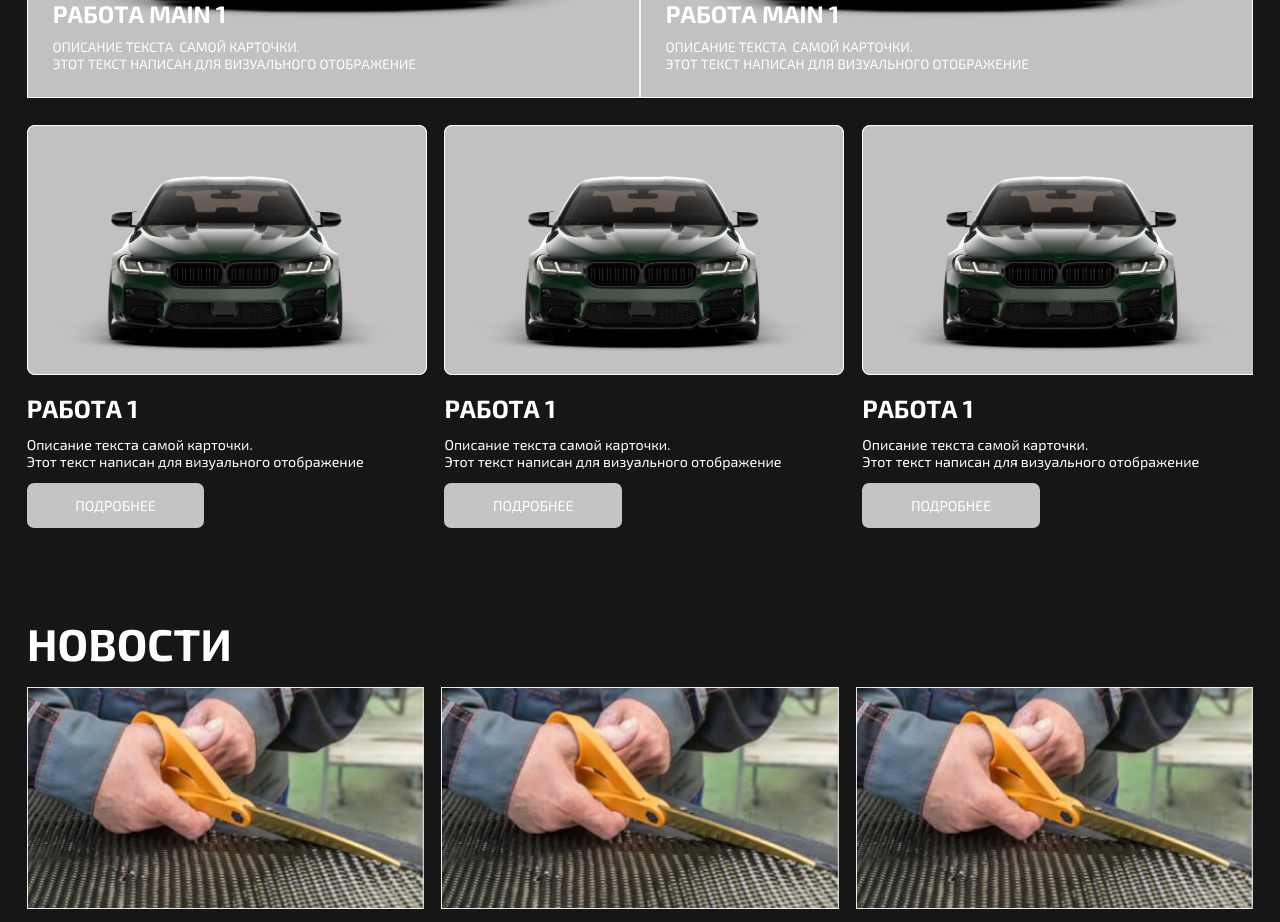
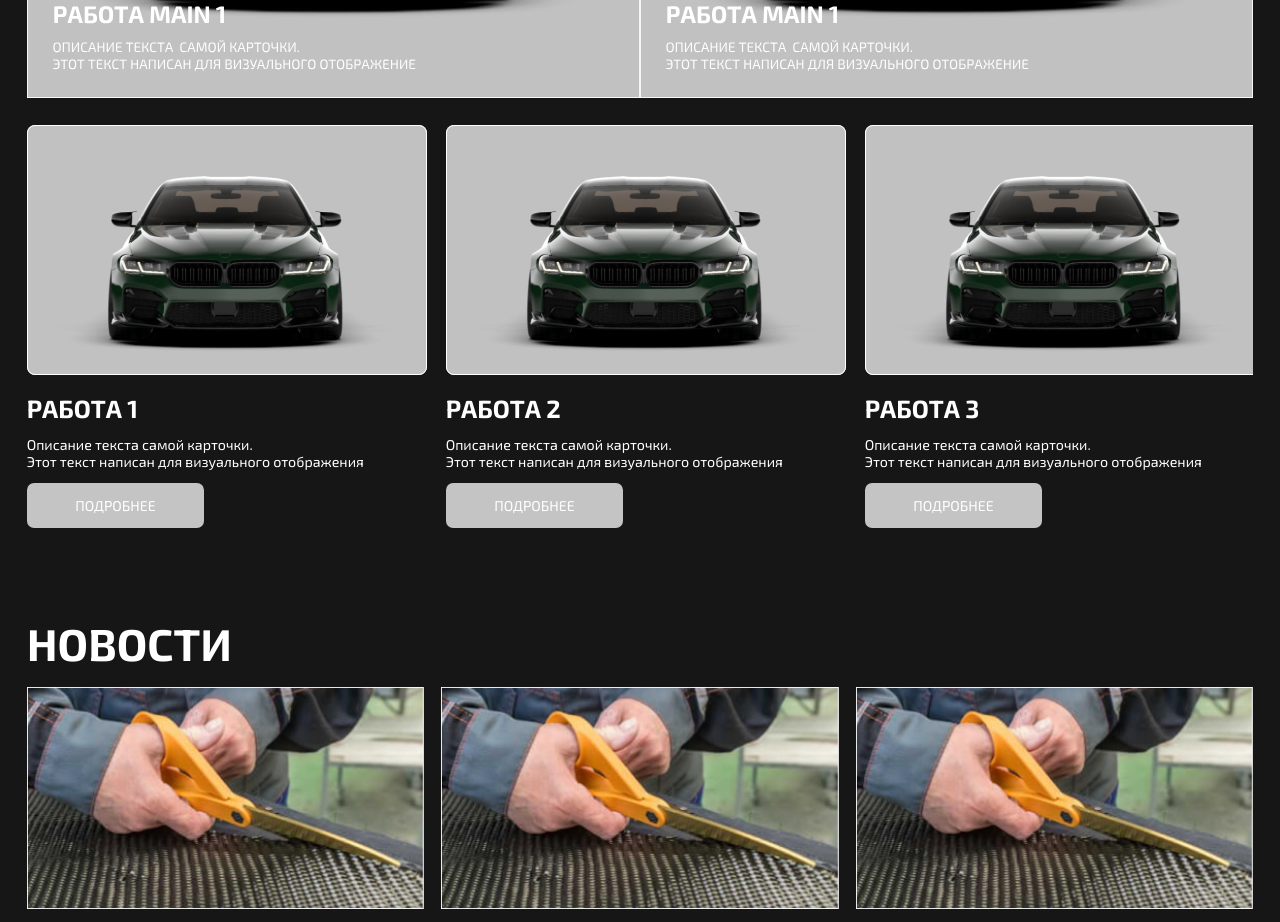
Before and after one commit to madixanov/7Carbon, a React (Vite) app: page / in a window 1280 px wide. Shown: the part 3360-4282 px from the top of the page. Built offline with nearby package versions, Linux system fonts and the light colour scheme.

Commit message:
Integrating Swiper JS

```diff
--- a/package.json
+++ b/package.json
@@ -14,6 +14,7 @@
     "react": "^19.1.1",
     "react-dom": "^19.1.1",
     "react-router-dom": "^7.8.2",
+    "swiper": "^11.2.10",
     "zustand": "^5.0.8"
   },
   "devDependencies": {
--- a/src/pages/Home/UI/Projects/Projects.css
+++ b/src/pages/Home/UI/Projects/Projects.css
@@ -52,6 +52,7 @@
   align-items: start;
   cursor: pointer;
   transition: all 0.3s ease-in-out;
+  width: 100%;
 }
 
 .project h3 {
@@ -91,6 +92,15 @@
 
 .main-project-container img {
   width: 100%;
+}
+
+.swiper {
+  width: 100%;
+  height: 100%;
+}
+
+.swiper-slide {
+  width: 40rem;
 }
 
 @media (max-width: 1440px) {
--- a/src/pages/Home/UI/Projects/Projects.jsx
+++ b/src/pages/Home/UI/Projects/Projects.jsx
@@ -1,6 +1,11 @@
-import "./Projects.css"
-import mainProject from "../../../../assets/photo/main-porject.svg"
-import project from "../../../../assets/photo/project.svg"
+import "./Projects.css";
+import mainProject from "../../../../assets/photo/main-porject.svg";
+import project from "../../../../assets/photo/project.svg";
+import { Swiper, SwiperSlide } from "swiper/react";
+
+import "swiper/css";
+import "swiper/css/navigation";
+import { Pagination } from "swiper/modules";
 
 export default function Projects() {
   return (
@@ -11,31 +16,80 @@ export default function Projects() {
         <img src={mainProject} alt="main-project" />
       </div>
       <div className="projects-row">
+        <Swiper
+          spaceBetween={30}
+          pagination={{ clickable: true }}
+          modules={[Pagination]}
+          className="mySwiper"
+          breakpoints={{
+            320: {
+              slidesPerView: 2, // телефоны побольше
+            },
+            768: {
+              slidesPerView: 2, // планшеты
+            },
+            1024: {
+              slidesPerView: 3, // десктоп
+            },
+          }}
+        >
+          <SwiperSlide>
             <div className="project">
               <img src={project} alt="project" />
               <h3>Работа 1</h3>
-          <span>Описание текста  самой карточки.<br />Этот текст написан для визуального отображение</span>
+              <span>
+                Описание текста самой карточки.
+                <br />Этот текст написан для визуального отображения
+              </span>
               <button>ПОДРОБНЕЕ</button>
             </div>
+          </SwiperSlide>
+          <SwiperSlide>
             <div className="project">
               <img src={project} alt="project" />
-          <h3>Работа 1</h3>
-          <span>Описание текста  самой карточки.<br />Этот текст написан для визуального отображение</span>
+              <h3>Работа 2</h3>
+              <span>
+                Описание текста самой карточки.
+                <br />Этот текст написан для визуального отображения
+              </span>
               <button>ПОДРОБНЕЕ</button>
             </div>
+          </SwiperSlide>
+          <SwiperSlide>
             <div className="project">
               <img src={project} alt="project" />
-          <h3>Работа 1</h3>
-          <span>Описание текста  самой карточки.<br />Этот текст написан для визуального отображение</span>
+              <h3>Работа 3</h3>
+              <span>
+                Описание текста самой карточки.
+                <br />Этот текст написан для визуального отображения
+              </span>
               <button>ПОДРОБНЕЕ</button>
             </div>
+          </SwiperSlide>
+          <SwiperSlide>
             <div className="project">
               <img src={project} alt="project" />
-          <h3>Работа 1</h3>
-          <span>Описание текста  самой карточки.<br />Этот текст написан для визуального отображение</span>
+              <h3>Работа 4</h3>
+              <span>
+                Описание текста самой карточки.
+                <br />Этот текст написан для визуального отображения
+              </span>
               <button>ПОДРОБНЕЕ</button>
             </div>
+          </SwiperSlide>
+          <SwiperSlide>
+            <div className="project">
+              <img src={project} alt="project" />
+              <h3>Работа 5</h3>
+              <span>
+                Описание текста самой карточки.
+                <br />Этот текст написан для визуального отображения
+              </span>
+              <button>ПОДРОБНЕЕ</button>
+            </div>
+          </SwiperSlide>
+        </Swiper>
       </div>
     </div>
-  )
+  );
 }
```
Also changed, not shown: 1 other file (tests, documents, lock files or other folders). Lines whose indentation alone changed are shown as unchanged.
